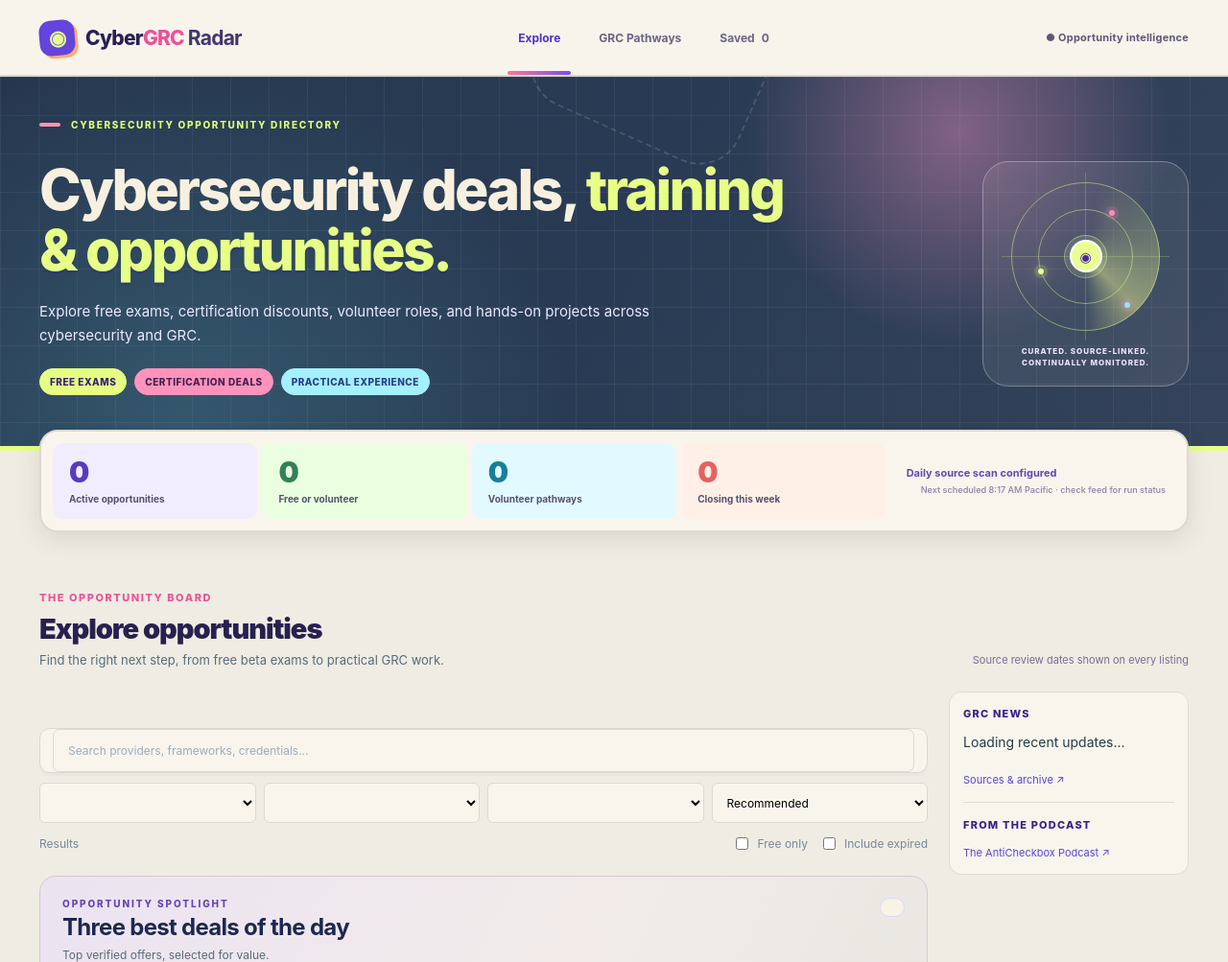
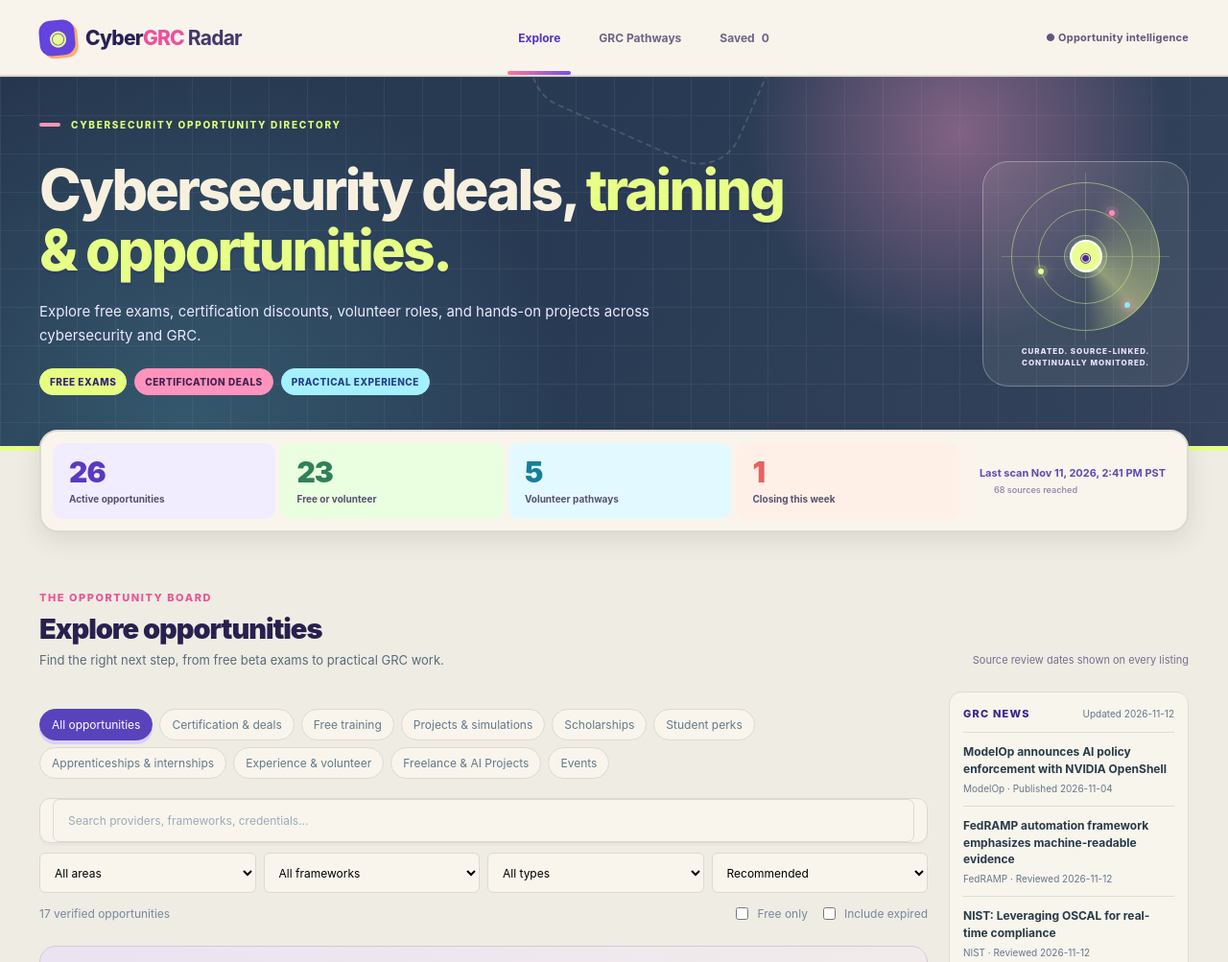
Before and after one commit to clairetorrez/cybergrc-radar, a plain HTML site: page index.html in a window 1280 px wide. Shown: the top 1003 px of the page at 96% size. Drawn offline with Linux system fonts and the light colour scheme.

Commit message:
Fix invalid regular expression preventing all homepage JavaScript from loading

```diff
--- a/index.html
+++ b/index.html
@@ -518,7 +518,7 @@ function renderSpecialties(){
  const feedItems=[
   ...approved.map(d=>({title:d.title,url:d.source,provider:d.provider,kind:d.kind,detail:d.price||'View offer',verified:true})),
   ...leads.filter(d=>d.status!=='research_lead').map(d=>({title:d.title,url:d.url,provider:d.source||'Provider',kind:d.category||'Opportunity',detail:'Check availability with provider',verified:false}))
- ].filter(x=>x.url&&x.title).filter((x,i,arr)=>arr.findIndex(y=>y.url.replace(/\\/$/,'').toLowerCase()===x.url.replace(/\\/$/,'').toLowerCase())===i).slice(0,10);
+ ].filter(x=>x.url&&x.title).filter((x,i,arr)=>arr.findIndex(y=>y.url.replace(/\/$/,'').toLowerCase()===x.url.replace(/\/$/,'').toLowerCase())===i).slice(0,10);
  const feedHtml=feedItems.length?feedItems.map(x=>'<a class="specialty-op" href="'+esc(x.url)+'" target="_blank" rel="noopener noreferrer"><span class="specialty-op-type">'+esc(x.kind)+(x.verified?' · Reviewed':' · New discovery')+'</span><strong>'+esc(x.title)+'</strong><span>'+esc(x.provider)+' · '+esc(x.detail)+' ↗</span></a>').join(''):'<p class="specialty-empty">No related opportunities are listed in Explore right now.</p>';
  $('specialtyDetail').innerHTML=
    '<div class="specialty-detail-header"><span class="specialty-eyebrow">'+esc(s.subtitle)+'</span><h4>'+esc(s.title)+'</h4><p>'+esc(s.summary)+'</p></div>'+
```
